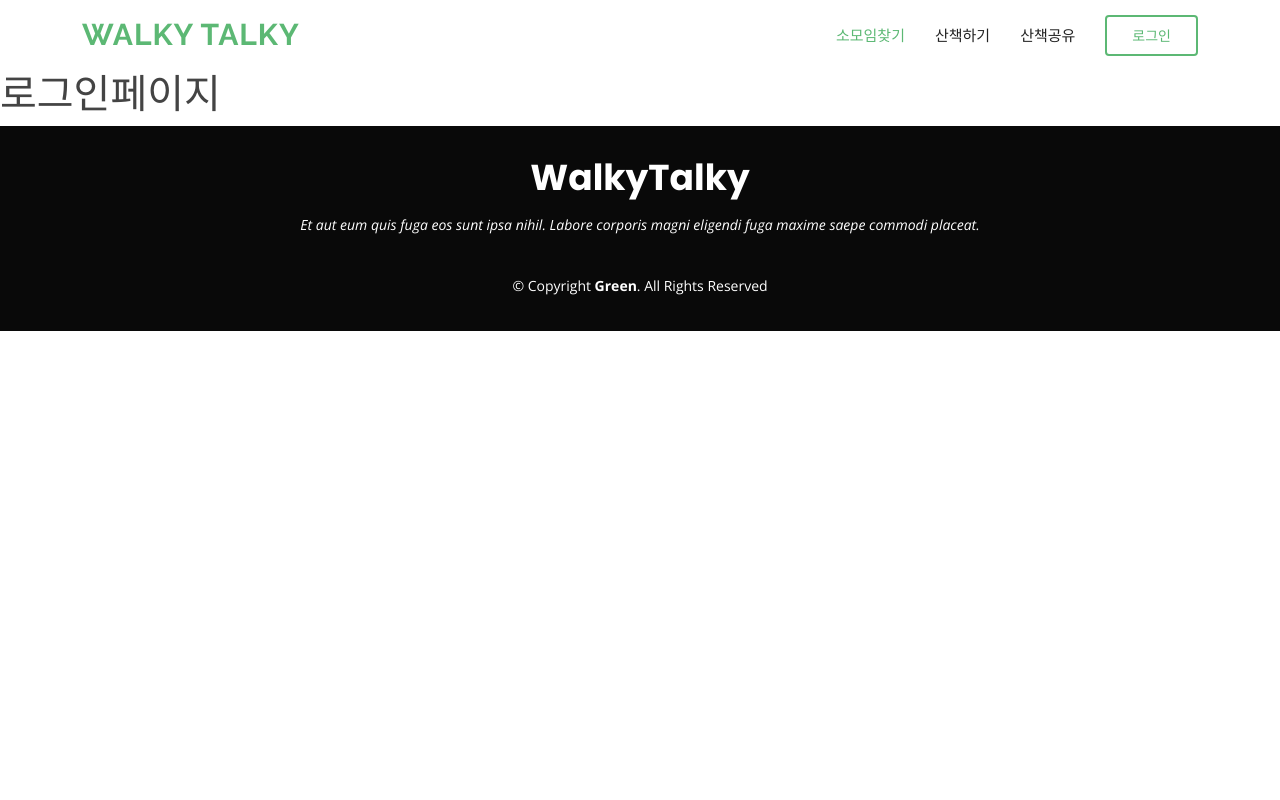
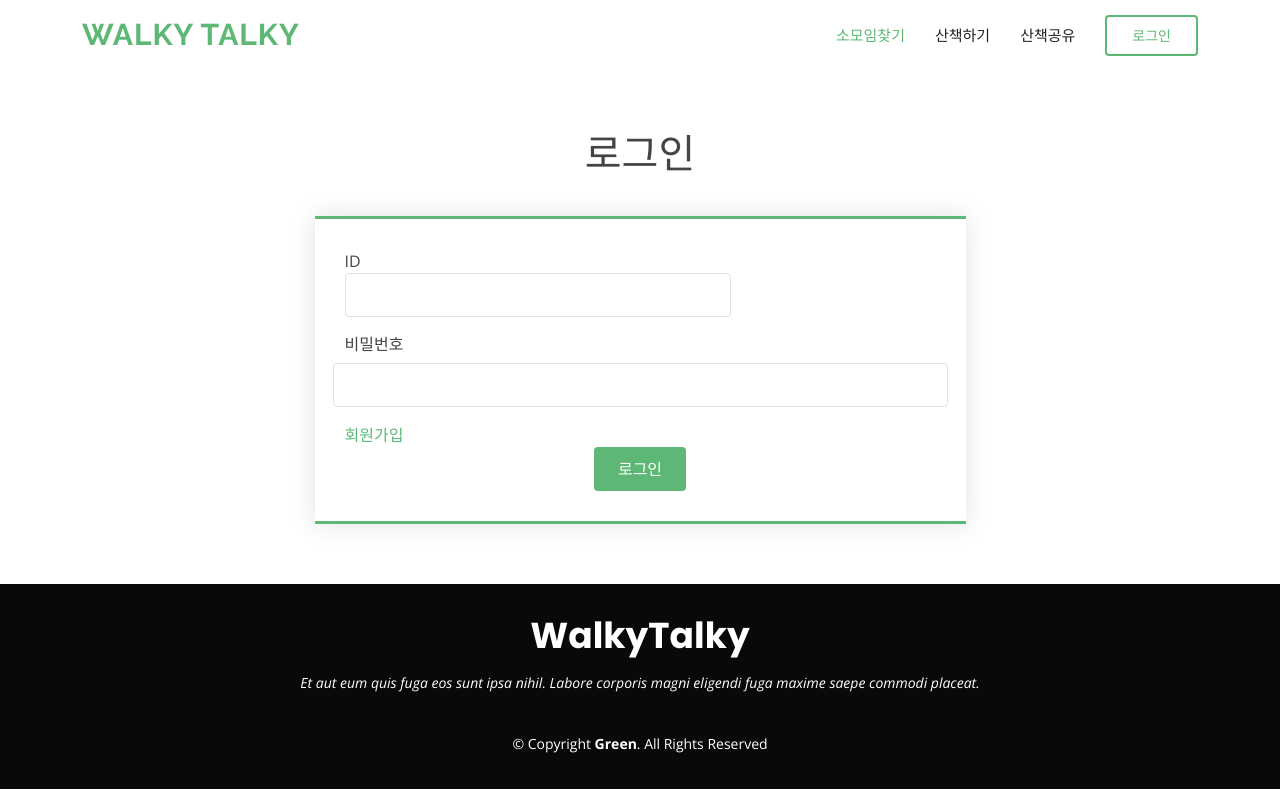
Before and after one commit to ssafy-10th-a808-team/walky-talky, a Vue app in the folder frontend/: page /member/local-login in a window 1280 px wide. Built offline with nearby package versions, Linux system fonts and the light colour scheme.

Commit message:
[FE] Add : add details

```diff
--- a/frontend/src/components/common/TheHeaderNav.vue
+++ b/frontend/src/components/common/TheHeaderNav.vue
@@ -2,14 +2,20 @@
   <!-- ======= Header ======= -->
   <header id="header" class="d-flex align-items-center">
     <div class="container d-flex align-items-center">
-      <h1 class="logo me-auto"><a href="index.html">Walky Talky</a></h1>
+      <h1 class="logo me-auto"><RouterLink :to="{ name: 'home' }">Walky Talky</RouterLink></h1>
       <!-- Uncomment below if you prefer to use an image logo -->
       <!-- <a href="index.html" class="logo me-auto"><img src="assets/img/logo.png" alt="" class="img-fluid"></a>-->
 
       <nav id="navbar" class="navbar">
         <ul>
-          <li><a class="nav-link scrollto active" href="#hero">소모임찾기</a></li>
-          <li><a class="nav-link scrollto" href="/walk/do-walk">산책하기</a></li>
+          <li>
+            <RouterLink :to="{ name: 'club' }" class="nav-link scrollto active"
+              >소모임찾기</RouterLink
+            >
+          </li>
+          <li>
+            <RouterLink :to="{ name: 'DoWalk' }" class="nav-link scrollto">산책하기</RouterLink>
+          </li>
           <li><a class="nav-link scrollto" href="#services">산책공유</a></li>
           <!-- <li><a class="nav-link scrollto" href="#portfolio">Portfolio</a></li>
           <li><a class="nav-link scrollto" href="#team">Team</a></li> -->
@@ -31,7 +37,9 @@
             </ul>
           </li> -->
           <!-- <li><a class="nav-link scrollto" href="#contact">Contact</a></li> -->
-          <li><a class="getstarted scrollto" href="/member/local-login">로그인</a></li>
+          <li>
+            <RouterLink :to="{ name: 'Login' }" class="getstarted scrollto">로그인</RouterLink>
+          </li>
         </ul>
         <i class="bi bi-list mobile-nav-toggle"></i>
       </nav>
--- a/frontend/src/components/walk/StopWatch.vue
+++ b/frontend/src/components/walk/StopWatch.vue
@@ -2,9 +2,11 @@
   <div>
     <div style="background-color: white">
       {{ count }}
-      <button @click="play">산책하기</button>
-      <button @click="stop">일시정지</button>
-      <button @click="reset">정지</button>
+      <div class="text-center">
+        <button @click="play" type="submit">산책하기</button>
+        <button @click="stop" type="submit">일시정지</button>
+        <button @click="reset" type="submit">정지</button>
+      </div>
     </div>
   </div>
 </template>
--- a/frontend/src/stores/member.js
+++ b/frontend/src/stores/member.js
@@ -101,7 +101,7 @@ export const useMemberStore = defineStore('member', () => {
     })
       .then((res) => {
         console.log(res)
-        alert('사용가능한 아이디입니다')
+        alert('사용가능한 닉네임입니다')
       })
       .catch((err) => {
         // console.log(err)
--- a/frontend/src/views/member/Login.vue
+++ b/frontend/src/views/member/Login.vue
@@ -1,7 +1,64 @@
 <template>
-  <div><h1>로그인페이지</h1></div>
+  <div>
+    <section id="contact" class="contact">
+      <div class="container">
+        <div class="section-title">
+          <h1>로그인</h1>
+        </div>
+        <div class="col-lg-15 d-flex justify-content-center">
+          <div class="col-lg-7 mt-5 mt-lg-0 d-flex align-items-stretch">
+            <form method="post" role="form" class="php-email-form">
+              <div class="row">
+                <!-- 아이디 -->
+                <div class="form-group col-md-8">
+                  <label>ID</label>
+                  <input
+                    type="text"
+                    name="name"
+                    class="form-control"
+                    v-model.trim="memberId"
+                    required
+                  />
+                </div>
+              </div>
+              <!-- 비밀번호 -->
+              <div class="mb-3 row">
+                <label for="inputPassword" class="col-sm-2 col-form-label">비밀번호</label>
+                <input
+                  type="password"
+                  class="form-control"
+                  id="inputPassword"
+                  v-model="password"
+                  required
+                />
+              </div>
+              <RouterLink :to="{ name: 'Signup' }">회원가입</RouterLink>
+              <div class="text-center">
+                <button type="submit" @click="login">로그인</button>
+              </div>
+            </form>
+          </div>
+        </div>
+      </div>
+    </section>
+  </div>
 </template>
 
-<script setup></script>
+<script setup>
+import { ref } from 'vue'
+import { useMemberStore } from '@/stores/member'
+const memberstore = useMemberStore()
+
+const memberId = ref(null)
+const password = ref(null)
+
+const login = () => {
+  const payload = {
+    memberId: memberId.value,
+    password: password.value
+  }
+  memberstore.login(payload)
+}
+</script>
 
 <style scoped></style>
--- a/frontend/src/views/walk/DoWalk.vue
+++ b/frontend/src/views/walk/DoWalk.vue
@@ -5,15 +5,16 @@
     <div class="map_wrap" style="position: relative">
       <div id="map" style="width: 100%; height: 350px">
         <!-- 산책하기 실행버튼 -->
-        <button
+        <!-- <button
           id="my_location_button"
           class="btn btn-primary"
           style="position: absolute; z-index: 2; top: 80%; left: 44%"
         >
           산책하기
-        </button>
+        </button> -->
+
         <!-- 산책하기 버튼을 눌렀을 때 스탑워치 실행되게 하기 -->
-        <StopWatch style="position: absolute; z-index: 2; top: 80%; left: 44%" />
+        <StopWatch style="position: absolute; z-index: 2; top: 70%; left: 40%" />
       </div>
     </div>
   </div>
```
